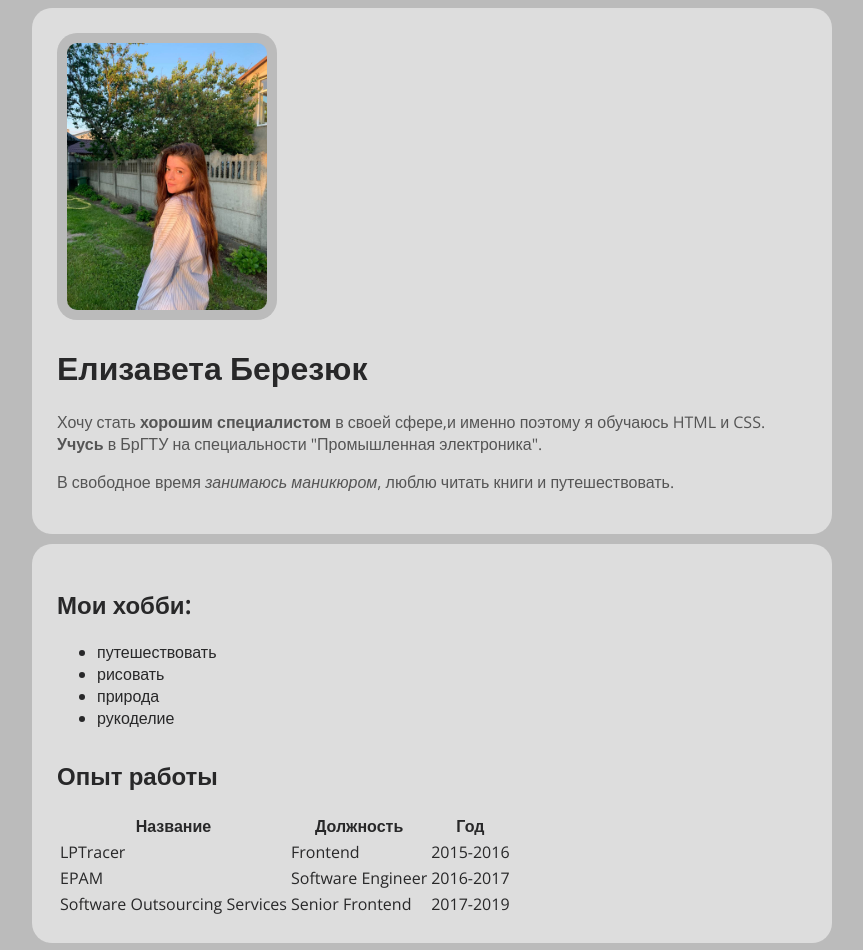
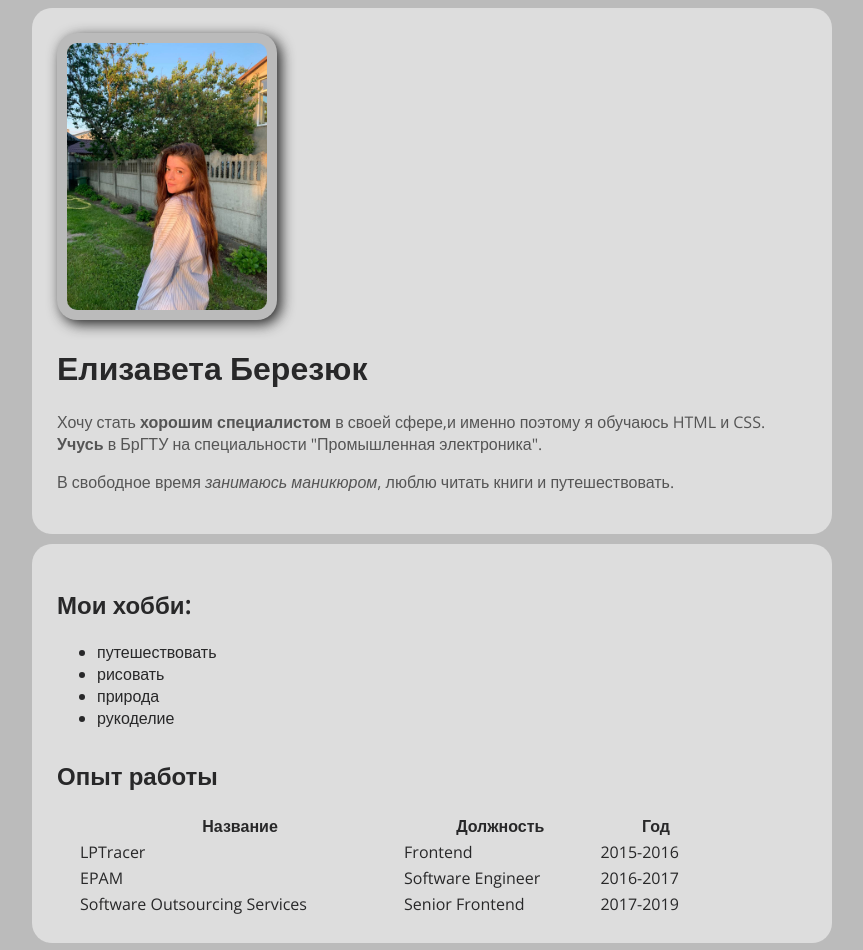
Before and after one commit to LizaBerezuk/-, a plain HTML site: page index.html in a window 1280 px wide. Shown: the top 950 px of the page, without its empty margins (208-1071 px from the left). Drawn offline with nearby package versions, Linux system fonts and the light colour scheme.

Commit message:
Add files via upload

```diff
--- a/01.css
+++ b/01.css
@@ -17,6 +17,7 @@
     background: #bbb;
     padding: 10px;
     border-radius: 20px;
+    box-shadow: 4px 4px 14px #222;
 }
 
 .img_1{
@@ -49,6 +50,11 @@ border-radius: 20px;
     margin-bottom: 30px;
 }
 
+.table{
+    width: 85%;
+    margin-left: 20px;
+}
+
 .connection{
     background: #ddd;
     margin-bottom: 10px;
--- a/index.html
+++ b/index.html
@@ -32,7 +32,7 @@
             </div>
             <div class="work">
                 <h2>Опыт работы</h2>
-                <table width="device-width">
+                <table class="table">
                     <thead>
                         <tr>
                             <th>Название</th>
```
